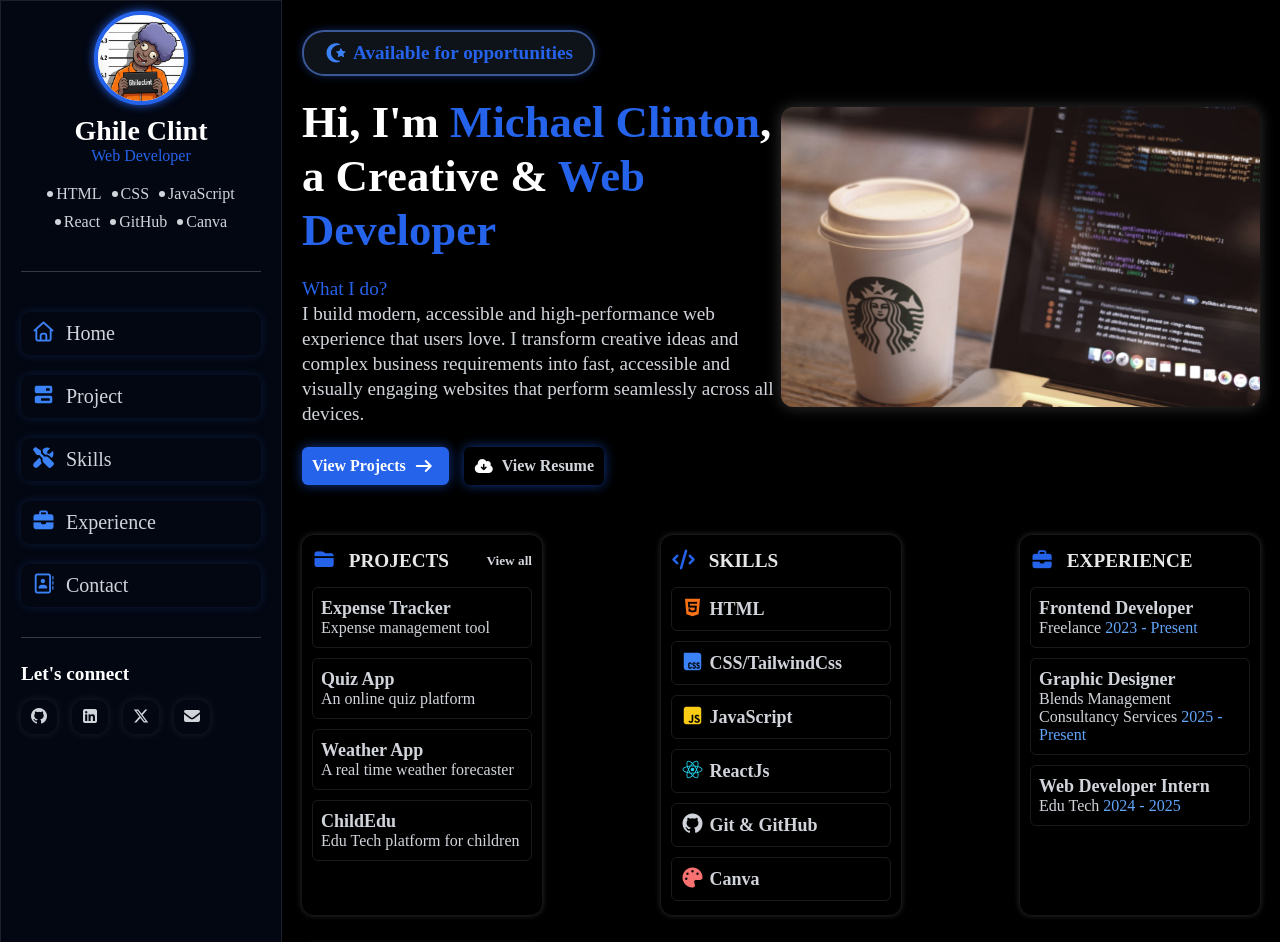
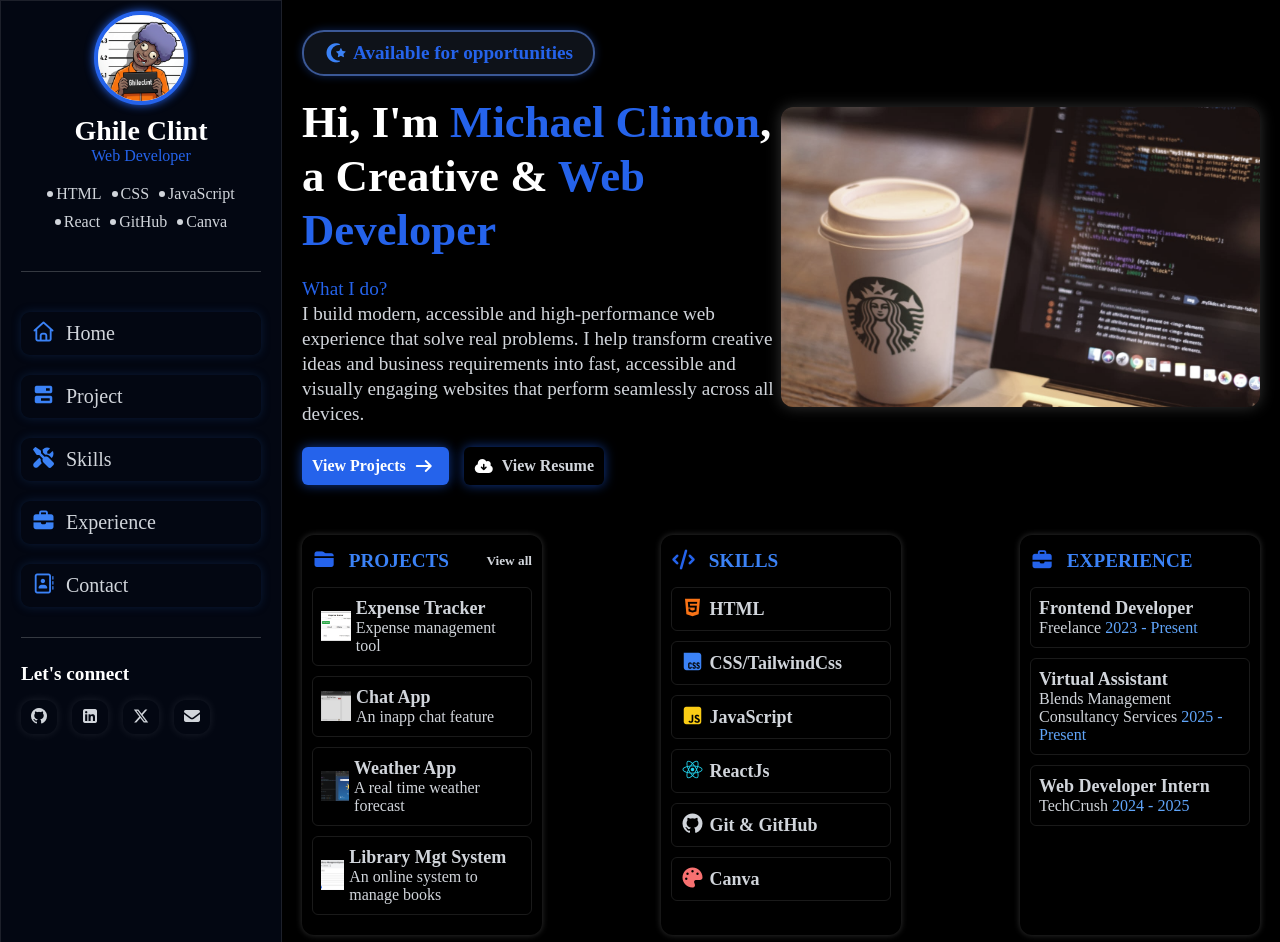
Before and after one commit to ghileclint/my-portfolio-2, a plain HTML site: page index.html in a window 1280 px wide. Shown: the top 942 px of the page. Drawn offline with Linux system fonts and the light colour scheme.

Commit message:
added some changes to the project section

```diff
--- a/index.html
+++ b/index.html
@@ -15,7 +15,9 @@
 
     <title>Ghile Clint</title>
   </head>
+
   <body>
+    <!-- HEADER -->
     <section class="navBar">
       <div class="profile">
         <div class="img">
@@ -24,11 +26,13 @@
         <h2>Ghile Clint</h2>
         <p>Web Developer</p>
       </div>
+
       <div class="hamburger">
         <div class="bar"></div>
         <div class="bar"></div>
         <div class="bar"></div>
       </div>
+
       <ul class="list">
         <li><span></span>HTML</li>
         <li><span></span>CSS</li>
@@ -38,6 +42,7 @@
         <li><span></span>Canva</li>
       </ul>
 
+      <!-- SIDE NAV -->
       <nav>
         <ul>
           <li>
@@ -82,10 +87,14 @@
           <a href="https://x.com/ghileclintt?s=11" target="_blank"
             ><i class="fa-brands fa-x-twitter"></i
           ></a>
-          <a href="mailto:michaelclinton815@gmail.com"><i class="fa-solid fa-envelope"></i></a>
+          <a href="mailto:michaelclinton815@gmail.com"
+            ><i class="fa-solid fa-envelope"></i
+          ></a>
         </div>
       </div>
     </section>
+
+    <!-- HERO BODY -->
 
     <section class="hero">
       <div class="heroContent">
@@ -102,7 +111,7 @@
           <p>
             <span>What I do?</span>
             I build modern, accessible and high-performance web experience that
-            users love. I transform creative ideas and complex business
+            solve real problems. I help transform creative ideas and business
             requirements into fast, accessible and visually engaging websites
             that perform seamlessly across all devices.
           </p>
@@ -130,36 +139,59 @@
       </div>
 
       <div class="heroContainers">
+        <!-- PROJECTS LISTS -->
         <div class="container projects" id="projects">
           <div class="text">
             <p><i class="fa-solid fa-folder-closed"></i> Projects</p>
-            <h5><a
-              href="https://github.com/ghileclint"
-              target="_blank"
-              >View all</a></h5>
+            <h5>
+              <a href="https://github.com/ghileclint" target="_blank"
+                >View all</a
+              >
+            </h5>
           </div>
 
-          <div class="items">
-            <p>Expense Tracker</p>
-            <h5>Expense management tool</h5>
+          <div class="items expense-list">
+            <div class="image">
+              <img src="/images/projects-images/expenseTracker.png" alt="" />
+            </div>
+            <div class="expense-content">
+              <a href="">Expense Tracker</a>
+              <h5>Expense management tool</h5>
+            </div>
           </div>
 
-          <div class="items">
-            <p>Quiz App</p>
-            <h5>An online quiz platform</h5>
+          <div class="items expense-list">
+            <div class="image">
+              <img src="/images/projects-images/chatApp.png" alt="" />
+            </div>
+            <div class="expense-content">
+              <a href="">Chat App</a>
+              <h5>An inapp chat feature</h5>
+            </div>
           </div>
 
-          <div class="items">
-            <p>Weather App</p>
-            <h5>A real time weather forecaster</h5>
+          <div class="items expense-list">
+            <div class="image">
+              <img src="/images/projects-images/weatherApp.png" alt="" />
+            </div>
+            <div class="expense-content">
+              <a href="">Weather App</a>
+              <h5>A real time weather forecast</h5>
+            </div>
           </div>
 
-          <div class="items">
-            <p>ChildEdu</p>
-            <h5>Edu Tech platform for children</h5>
+          <div class="items expense-list">
+            <div class="image">
+              <img src="/images/projects-images/libraryMgtSys.png" alt="" />
+            </div>
+            <div class="expense-content">
+              <a href="">Library Mgt System</a>
+              <h5>An online system to manage books</h5>
+            </div>
           </div>
         </div>
 
+        <!-- SKILLS LISTS -->
         <div class="container skills" id="skills">
           <div class="text">
             <p><i class="fa-solid fa-code"></i> Skills</p>
@@ -201,7 +233,7 @@
           </div>
 
           <div class="items">
-            <p>Graphic Designer</p>
+            <p>Virtual Assistant</p>
             <h5>
               Blends Management Consultancy Services <span>2025 - Present</span>
             </h5>
@@ -209,7 +241,7 @@
 
           <div class="items">
             <p>Web Developer Intern</p>
-            <h5>Edu Tech <span>2024 - 2025</span></h5>
+            <h5>TechCrush <span>2024 - 2025</span></h5>
           </div>
         </div>
 
--- a/style.css
+++ b/style.css
@@ -317,9 +317,8 @@ a {
 }
 
 .heroContainers .container {
-  min-width: 220px;
-  max-width: 220px;
-  height: 380px;
+  width: 220px;
+  height: 400px;
   box-shadow: 0 0 6px rgba(255, 255, 255, 0.2);
   border-radius: 12px;
   padding: 0 10px;
@@ -346,7 +345,7 @@ a {
 }
 
 .container .text p {
-  color: #ffffffe7;
+  color: #3b82f6;
   text-transform: uppercase;
 }
 
@@ -369,6 +368,28 @@ a {
 .container .items h5 {
   font-size: medium;
   font-weight: lighter;
+}
+
+.projects .expense-list {
+  display: flex;
+  align-items: center;
+  gap: 5px;
+}
+
+.projects .expense-list a {
+  font-size: large;
+  font-weight: bold;
+}
+
+.projects .expense-list .image {
+  width: 30px;
+  height: 30px;
+}
+
+.projects .expense-list .image img {
+  width: 100%;
+  height: 100%;
+  object-fit: cover;
 }
 
 .experience span {
@@ -430,7 +451,6 @@ footer {
 
   transition: opacity 0.3s ease;
   box-shadow: 0 0 20px #333;
-
 
   z-index: 1000;
 }
```
Also changed, not shown: images/projects-images/chatApp.png (added), images/projects-images/expenseTracker.png (added), images/projects-images/freshBasket.png (added), images/projects-images/libraryMgtSys.png (added), images/projects-images/weatherApp.png (added).
